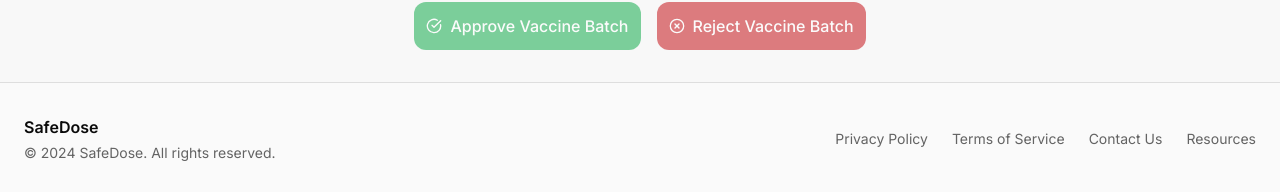
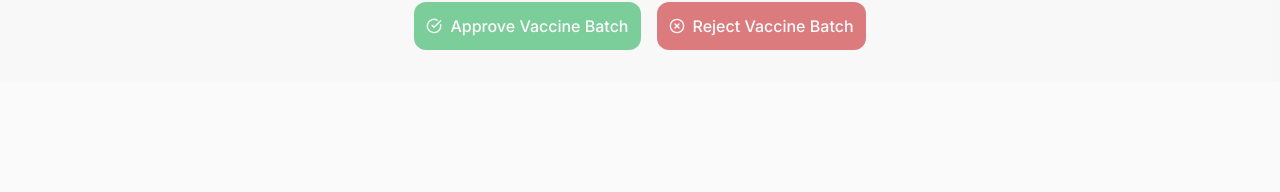
Before and after one commit to shalinikannan27/SafeDose, a Next.js app in the folder frontend/: page /dashboard in a window 1280 px wide. Shown: the part 1327-1519 px from the top of the page. After the commit the page ends 1409 px from the top, so only its background shows below. Built offline with nearby package versions, Linux system fonts and the light colour scheme; no server answers.

Commit message:
Remove footer

```diff
--- a/frontend/app/layout.tsx
+++ b/frontend/app/layout.tsx
@@ -2,7 +2,6 @@ import type { Metadata } from 'next'
 import { Inter } from 'next/font/google'
 import { Analytics } from '@vercel/analytics/react'
 import { Header } from '@/components/header'
-import { Footer } from '@/components/footer'
 import './globals.css'
 
 const inter = Inter({ subsets: ["latin"], variable: "--font-inter" });
@@ -28,7 +27,6 @@ export default function RootLayout({
         <main className="min-h-screen">
           {children}
         </main>
-        <Footer />
         <Analytics />
       </body>
     </html>
--- a/frontend/components/footer.tsx
+++ /dev/null
@@ -1,37 +0,0 @@
-import Link from "next/link"
-
-const footerLinks = [
-  { href: "/privacy", label: "Privacy Policy" },
-  { href: "/terms", label: "Terms of Service" },
-  { href: "/contact", label: "Contact Us" },
-  { href: "/resources", label: "Resources" },
-]
-
-export function Footer() {
-  return (
-    <footer className="border-t border-border bg-background">
-      <div className="container mx-auto px-4 md:px-6 py-8">
-        <div className="flex flex-col md:flex-row items-center justify-between gap-4">
-          <div className="flex flex-col gap-1">
-            <span className="font-semibold text-foreground">SafeDose</span>
-            <span className="text-sm text-muted-foreground">
-              &copy; 2024 SafeDose. All rights reserved.
-            </span>
-          </div>
-
-          <nav className="flex items-center gap-6">
-            {footerLinks.map((link) => (
-              <Link
-                key={link.href}
-                href={link.href}
-                className="text-sm text-muted-foreground hover:text-foreground transition-colors"
-              >
-                {link.label}
-              </Link>
-            ))}
-          </nav>
-        </div>
-      </div>
-    </footer>
-  )
-}
```
